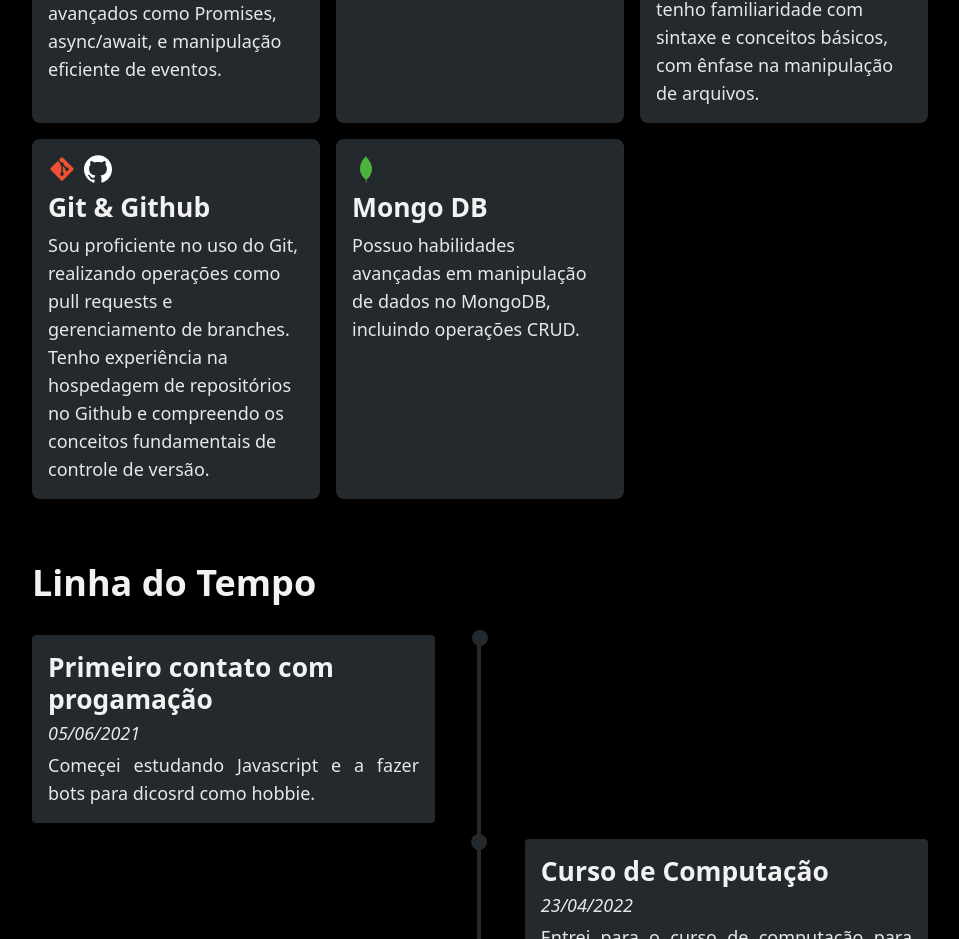
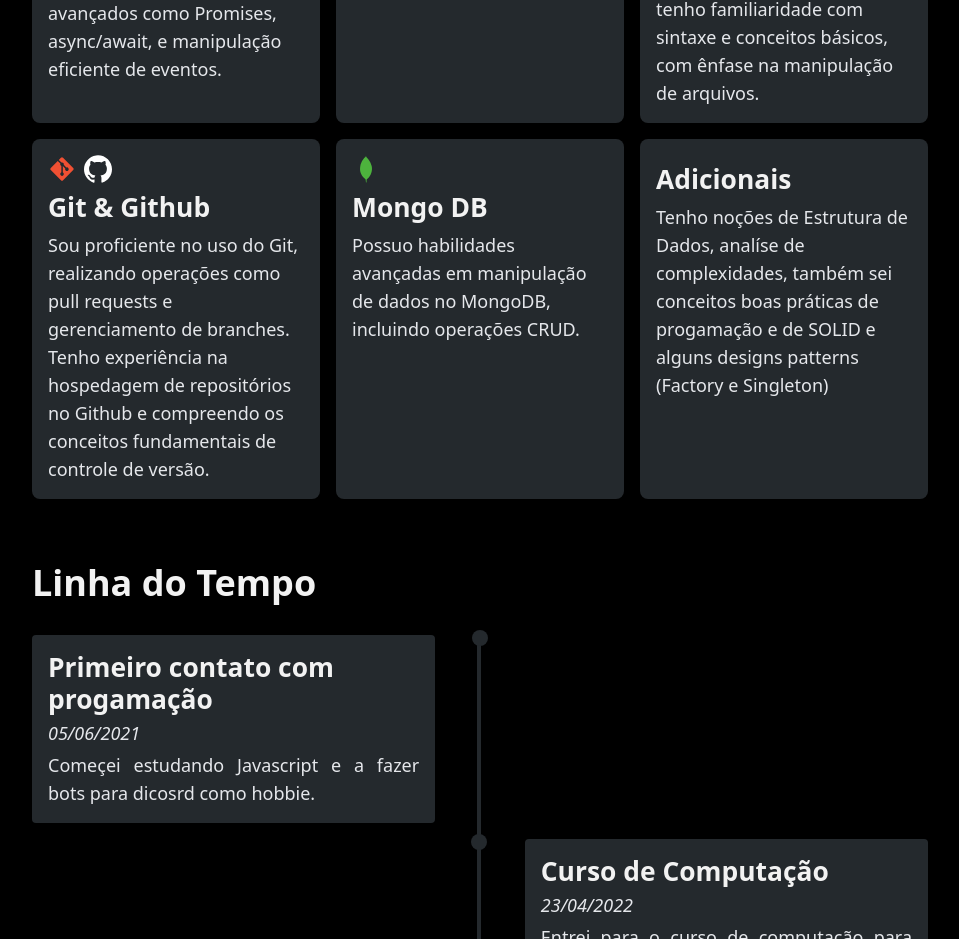
Before and after one commit to yLexter/portifolio, a Next.js app: page / in a window 1280 px wide. Shown: the part 1699-2638 px from the top of the page, without its empty margins (160-1119 px from the left). Built offline with nearby package versions, Linux system fonts and the light colour scheme.

Commit message:
Melhorias no json e cv

```diff
--- a/app/components/main/Main.tsx
+++ b/app/components/main/Main.tsx
@@ -10,7 +10,7 @@ export default function Main({}: IPropMain) {
       <BaseSection
          id={CSectionNames.main}
          style={{ backgroundImage: 'url("./images/main-image.jpg" ' }}
-         className="bg-cover bg-left flex w-full relative pt-header-height h-screen bg-gradient-to-r from-primary to-transparent"
+         className="bg-cover bg-left flex w-full relative pt-header-height h-screen"
       >
          <Presetation />
       </BaseSection>
--- a/public/jsons/portfolio.json
+++ b/public/jsons/portfolio.json
@@ -84,6 +84,11 @@
                         "MongoDB"
                     ],
                     "description": "Possuo habilidades avançadas em manipulação de dados no MongoDB, incluindo operações CRUD."
+                },
+                {
+                    "title": "Adicionais",
+                    "icons": [],
+                    "description": "Tenho noções de Estrutura de Dados, analíse de complexidades, também sei conceitos boas práticas de progamação e de SOLID e alguns designs patterns (Factory e Singleton)"
                 }
             ],
             "projects": [
```
Also changed, not shown: 1 other file (tests, documents, lock files or other folders).
